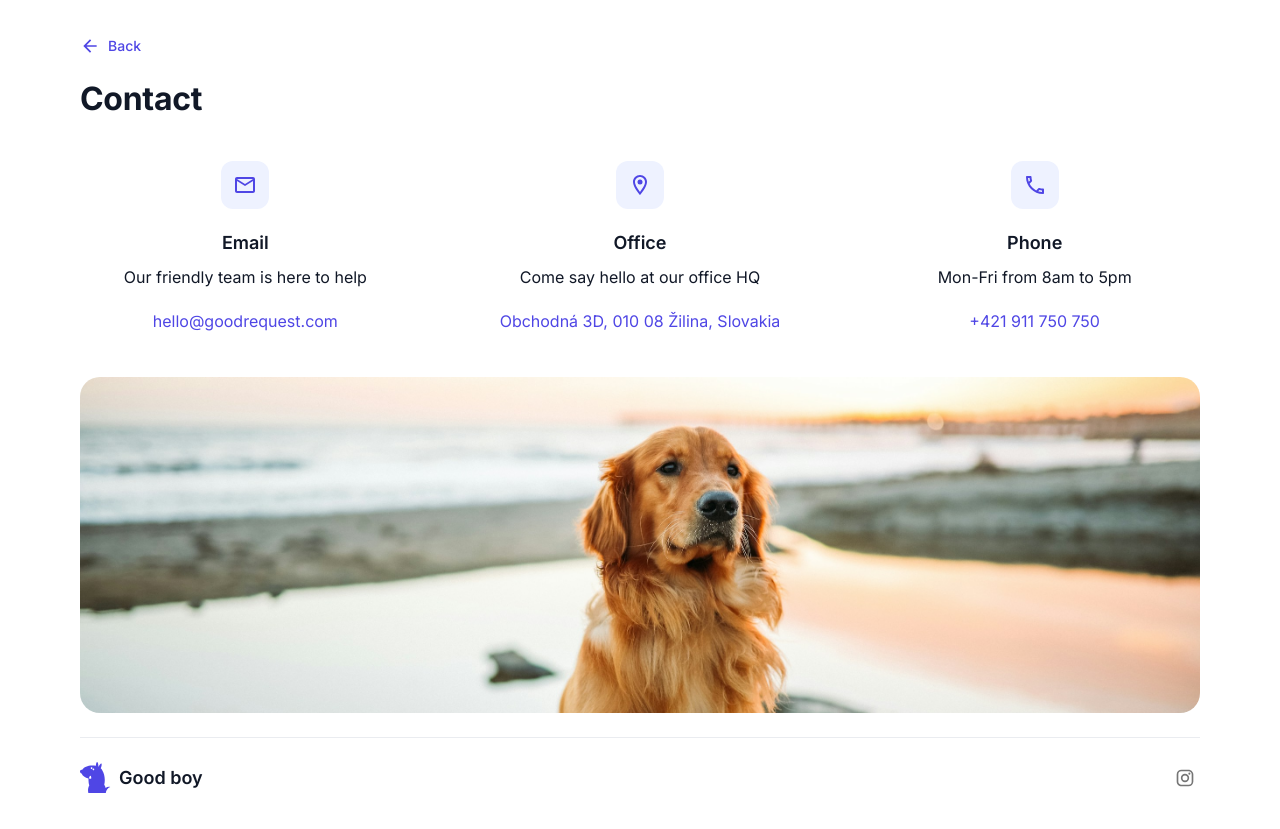
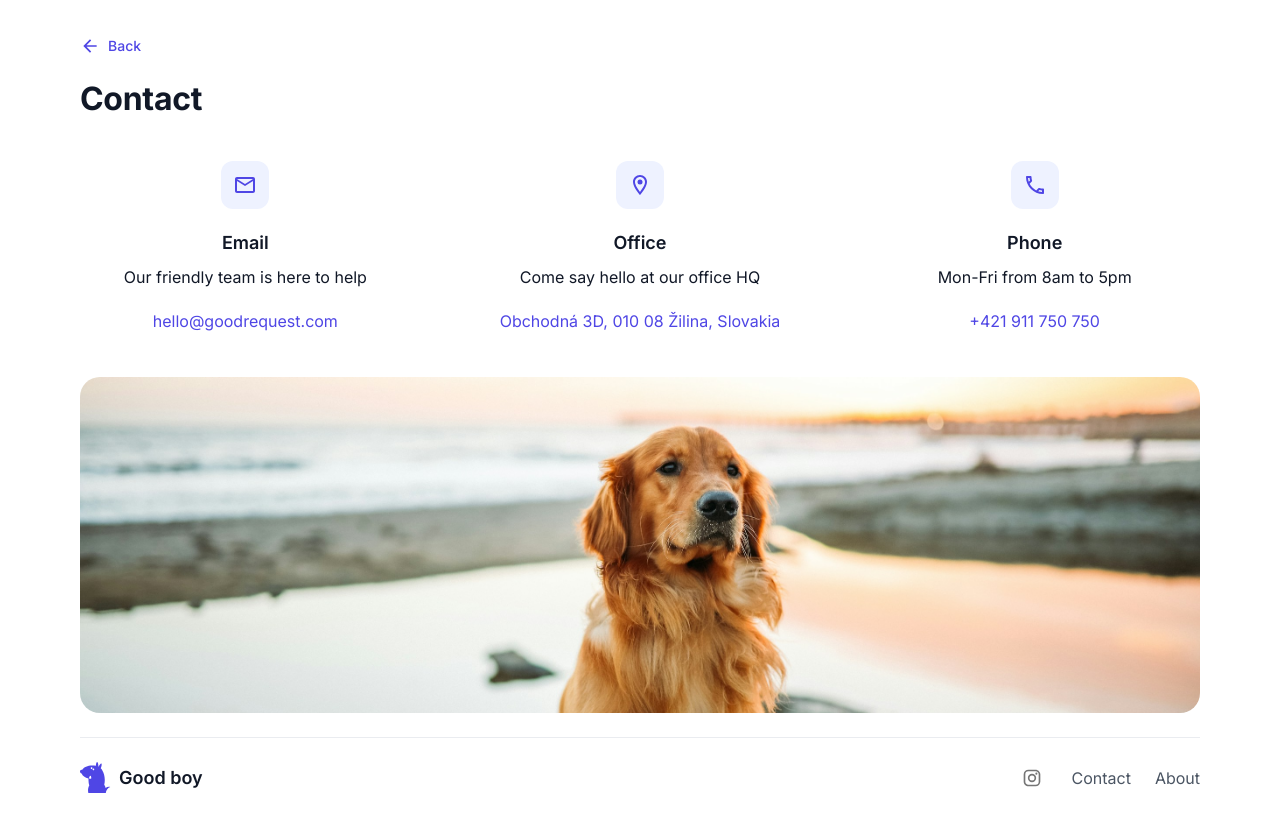
Before and after one commit to nopo123/goodrequest-frontend-assignment, a Next.js app: page /contact in a window 1280 px wide. Built offline with nearby package versions, Linux system fonts and the light colour scheme; no server answers; what @mui/material-nextjs would draw is missing.

Commit message:
feat: enhance SiteFooter with navigation links and improve accessibility

```diff
--- a/src/components/layout/SiteFooter/SiteFooter.styled.ts
+++ b/src/components/layout/SiteFooter/SiteFooter.styled.ts
@@ -1,5 +1,9 @@
+import MuiLink from '@mui/material/Link';
 import Stack from '@mui/material/Stack';
 import { styled } from '@mui/material/styles';
+
+import { COLORS } from '@/lib/theme/tokens';
+import { pxToRem } from '@/lib/theme/typography';
 
 export const FooterRow = styled(Stack)(({ theme }) => ({
   alignItems: 'flex-start',
@@ -8,3 +12,15 @@ export const FooterRow = styled(Stack)(({ theme }) => ({
     alignItems: 'center',
   },
 })) as typeof Stack;
+
+export const FooterNav = styled(Stack)({
+  alignItems: 'center',
+}) as typeof Stack;
+
+export const FooterNavLink = styled(MuiLink)({
+  fontSize: pxToRem(16),
+  lineHeight: 24 / 16,
+  fontWeight: 400,
+  letterSpacing: 0,
+  color: COLORS.textTertiary,
+}) as typeof MuiLink;
--- a/src/components/layout/SiteFooter/SiteFooter.tsx
+++ b/src/components/layout/SiteFooter/SiteFooter.tsx
@@ -4,13 +4,15 @@ import InstagramIcon from '@mui/icons-material/Instagram';
 import Divider from '@mui/material/Divider';
 import IconButton from '@mui/material/IconButton';
 import Stack from '@mui/material/Stack';
+import Link from 'next/link';
 
 import { BrandLogo } from '@/components/layout/BrandLogo/BrandLogo';
+import { FOOTER_NAV_LINKS } from '@/config/navigation';
 import { SOCIAL_LINKS } from '@/config/social';
 import type { TranslateFn } from '@/types/i18n';
 import { SocialNetwork } from '@/types/social';
 
-import { FooterRow } from './SiteFooter.styled';
+import { FooterNav, FooterNavLink, FooterRow } from './SiteFooter.styled';
 
 const SOCIAL_ICONS = {
   [SocialNetwork.INSTAGRAM]: InstagramIcon,
@@ -26,6 +28,7 @@ export const SiteFooter = ({ t }: SiteFooterProps) => (
     <FooterRow direction={{ xs: 'column', sm: 'row' }} spacing={2}>
       <BrandLogo label={t('common.appName')} />
 
+      <FooterNav component="nav" aria-label={t('nav.label')} direction="row" spacing={3}>
         <Stack direction="row" spacing={0.5} sx={{ alignItems: 'center' }}>
           {SOCIAL_LINKS.map((social) => {
             const Icon = SOCIAL_ICONS[social.id];
@@ -45,6 +48,18 @@ export const SiteFooter = ({ t }: SiteFooterProps) => (
             );
           })}
         </Stack>
+
+        {FOOTER_NAV_LINKS.map((link) => (
+          <FooterNavLink
+            key={link.href}
+            component={Link}
+            href={link.href}
+            underline="hover"
+          >
+            {t(link.labelKey)}
+          </FooterNavLink>
+        ))}
+      </FooterNav>
     </FooterRow>
   </Stack>
 );
--- a/src/config/navigation.ts
+++ b/src/config/navigation.ts
@@ -1,3 +1,8 @@
-import { AppRoute } from '@/routes/routes';
+import { AppRoute, type NavLinkType } from '@/routes/routes';
 
 export const HOME_ROUTE = AppRoute.DONATION;
+
+export const FOOTER_NAV_LINKS: readonly NavLinkType[] = [
+  { href: AppRoute.CONTACT, labelKey: 'nav.contact' },
+  { href: AppRoute.ABOUT_PROJECT, labelKey: 'nav.about' },
+];
--- a/src/lib/i18n/locales/en.ts
+++ b/src/lib/i18n/locales/en.ts
@@ -8,6 +8,11 @@ export const en: TranslationResource = {
     optional: 'Optional',
     skipToContent: 'Skip to content',
     backToForm: 'Back to the form',
+  },
+  nav: {
+    label: 'Main navigation',
+    contact: 'Contact',
+    about: 'About',
   },
   stepper: {
     label: 'Form progress',
--- a/src/lib/i18n/locales/sk.ts
+++ b/src/lib/i18n/locales/sk.ts
@@ -6,6 +6,11 @@ export const sk = {
     optional: 'Nepovinné',
     skipToContent: 'Preskočiť na obsah',
     backToForm: 'Späť na formulár',
+  },
+  nav: {
+    label: 'Hlavná navigácia',
+    contact: 'Kontakt',
+    about: 'O projekte',
   },
   stepper: {
     label: 'Priebeh formulára',
--- a/src/routes/routes.ts
+++ b/src/routes/routes.ts
@@ -6,3 +6,8 @@ export enum AppRoute {
 }
 
 export const DONATION_STEP_QUERY_PARAM = 'step';
+
+export type NavLinkType = {
+  readonly href: AppRoute;
+  readonly labelKey: string;
+};
```
Lines whose indentation alone changed are shown as unchanged.
